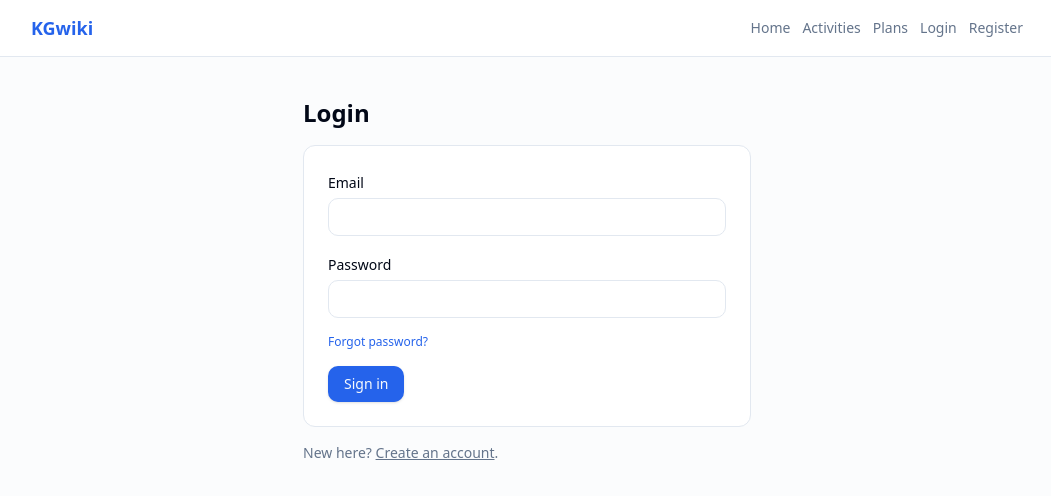
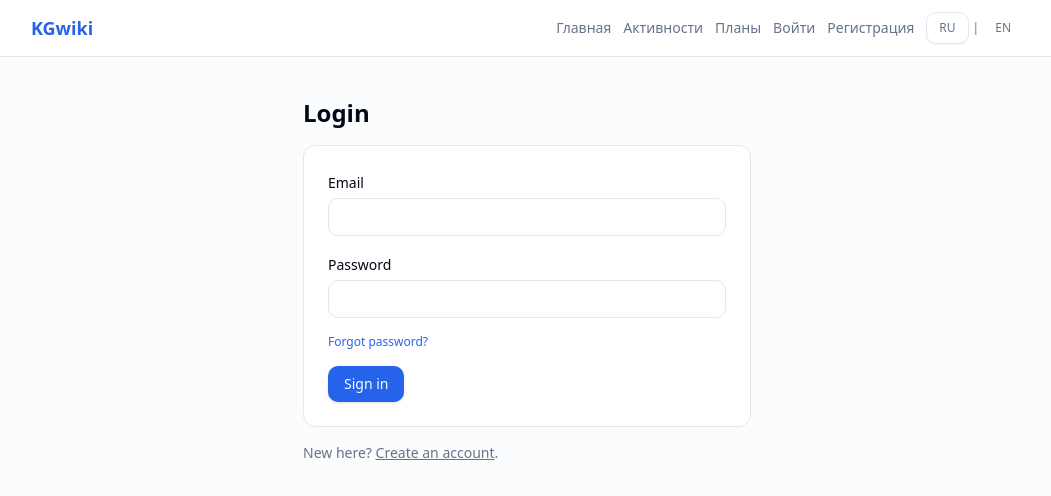
Before and after one commit to Greyusek/KGwiki, a Next.js app: page /login in a window 1280 px wide. Shown: the top 496 px of the page, without its empty margins (113-1164 px from the left). Built offline with nearby package versions, Linux system fonts and the light colour scheme; no server answers.

Commit message:
Add RU/EN localization scaffold and UX polish

```diff
--- a/src/app/activities/page.tsx
+++ b/src/app/activities/page.tsx
@@ -1,6 +1,7 @@
 import { auth } from "@/lib/auth";
 
 import { ActivityCard } from "@/components/activities/activity-card";
+import { TText } from "@/components/layout/t-text";
 import {
   AGE_GROUP_OPTIONS,
   CATEGORY_OPTIONS,
@@ -64,7 +65,7 @@ export default async function ActivitiesPage({
 
       {activities.length === 0 ? (
         <p className="rounded-lg border bg-background p-4 text-sm text-muted-foreground">
-          No public activities yet.
+          <TText tKey="empty.activities" />
         </p>
       ) : (
         <div className="grid gap-4">
--- a/src/app/layout.tsx
+++ b/src/app/layout.tsx
@@ -2,6 +2,7 @@ import type { Metadata } from "next";
 
 import "./globals.css";
 
+import { LanguageProvider } from "@/components/layout/language-provider";
 import { TopNav } from "@/components/layout/top-nav";
 
 export const metadata: Metadata = {
@@ -13,10 +14,10 @@ export default function RootLayout({ children }: Readonly<{ children: React.Reac
   return (
     <html lang="en">
       <body>
-        <div className="min-h-screen bg-muted/30">
+        <LanguageProvider><div className="min-h-screen bg-muted/30">
           <TopNav />
           <main className="mx-auto max-w-5xl px-4 py-10">{children}</main>
-        </div>
+        </div></LanguageProvider>
       </body>
     </html>
   );
--- a/src/app/plans/page.tsx
+++ b/src/app/plans/page.tsx
@@ -1,6 +1,7 @@
 import Link from "next/link";
 import { redirect } from "next/navigation";
 
+import { TText } from "@/components/layout/t-text";
 import { Button } from "@/components/ui/button";
 import { auth } from "@/lib/auth";
 import { listPlans } from "@/services/plan-service";
@@ -73,7 +74,7 @@ export default async function PlansPage({
             </li>
           ))}
         </ul>
-      ) : <p className="text-sm text-muted-foreground">No plans found.</p>}
+      ) : <p className="text-sm text-muted-foreground"><TText tKey="empty.plans" /></p>}
 
       <div className="flex items-center justify-between text-sm text-muted-foreground">
         <p>Page {page} of {totalPages} ({total} total)</p>
--- /dev/null
+++ b/src/components/layout/language-provider.tsx
@@ -0,0 +1,39 @@
+"use client";
+
+import { createContext, useContext, useEffect, useMemo, useState, type ReactNode } from "react";
+
+import { DEFAULT_LANGUAGE, LANGUAGE_STORAGE_KEY, resolveLanguage, t as translate, type Language } from "@/lib/i18n";
+
+type LanguageContextValue = {
+  language: Language;
+  setLanguage: (language: Language) => void;
+  t: (key: string) => string;
+};
+
+const LanguageContext = createContext<LanguageContextValue | null>(null);
+
+export function LanguageProvider({ children }: { children: ReactNode }) {
+  const [language, setLanguageState] = useState<Language>(DEFAULT_LANGUAGE);
+
+  useEffect(() => {
+    const saved = window.localStorage.getItem(LANGUAGE_STORAGE_KEY);
+    setLanguageState(resolveLanguage(saved));
+  }, []);
+
+  function setLanguage(next: Language) {
+    setLanguageState(next);
+    window.localStorage.setItem(LANGUAGE_STORAGE_KEY, next);
+  }
+
+  const value = useMemo(() => ({ language, setLanguage, t: (key: string) => translate(key, language) }), [language]);
+
+  return <LanguageContext.Provider value={value}>{children}</LanguageContext.Provider>;
+}
+
+export function useLanguage() {
+  const context = useContext(LanguageContext);
+  if (!context) {
+    throw new Error("useLanguage must be used within LanguageProvider");
+  }
+  return context;
+}
--- /dev/null
+++ b/src/components/layout/language-switcher.tsx
@@ -0,0 +1,16 @@
+"use client";
+
+import { useLanguage } from "@/components/layout/language-provider";
+import { Button } from "@/components/ui/button";
+
+export function LanguageSwitcher() {
+  const { language, setLanguage } = useLanguage();
+
+  return (
+    <div className="flex items-center gap-1 text-xs">
+      <Button type="button" size="sm" variant={language === "ru" ? "secondary" : "ghost"} onClick={() => setLanguage("ru")}>RU</Button>
+      <span className="text-muted-foreground">|</span>
+      <Button type="button" size="sm" variant={language === "en" ? "secondary" : "ghost"} onClick={() => setLanguage("en")}>EN</Button>
+    </div>
+  );
+}
--- /dev/null
+++ b/src/components/layout/nav-label.tsx
@@ -0,0 +1,8 @@
+"use client";
+
+import { useLanguage } from "@/components/layout/language-provider";
+
+export function NavLabel({ tKey }: { tKey: string }) {
+  const { t } = useLanguage();
+  return <>{t(tKey)}</>;
+}
--- /dev/null
+++ b/src/components/layout/t-text.tsx
@@ -0,0 +1,8 @@
+"use client";
+
+import { useLanguage } from "@/components/layout/language-provider";
+
+export function TText({ tKey }: { tKey: string }) {
+  const { t } = useLanguage();
+  return <>{t(tKey)}</>;
+}
--- a/src/components/layout/top-nav.tsx
+++ b/src/components/layout/top-nav.tsx
@@ -1,12 +1,14 @@
 import Link from "next/link";
 
 import { LogoutForm } from "@/components/auth/logout-form";
+import { LanguageSwitcher } from "@/components/layout/language-switcher";
+import { NavLabel } from "@/components/layout/nav-label";
 import { auth } from "@/lib/auth";
 
 const publicRoutes = [
-  { href: "/", label: "Home" },
-  { href: "/activities", label: "Activities" },
-  { href: "/plans", label: "Plans" }
+  { href: "/", key: "nav.home" },
+  { href: "/activities", key: "nav.activities" },
+  { href: "/plans", key: "nav.plans" }
 ];
 
 export async function TopNav() {
@@ -23,7 +25,7 @@ export async function TopNav() {
           {publicRoutes.map((route) => (
             <li key={route.href}>
               <Link href={route.href} className="transition-colors hover:text-foreground">
-                {route.label}
+                <NavLabel tKey={route.key} />
               </Link>
             </li>
           ))}
@@ -32,18 +34,18 @@ export async function TopNav() {
             <>
               <li>
                 <Link href="/activities/mine" className="transition-colors hover:text-foreground">
-                  My Activities
+                  <NavLabel tKey="nav.myActivities" />
                 </Link>
               </li>
               <li>
                 <Link href="/profile" className="transition-colors hover:text-foreground">
-                  Profile
+                  <NavLabel tKey="nav.profile" />
                 </Link>
               </li>
               {isAdmin ? (
                 <li>
                   <Link href="/admin" className="transition-colors hover:text-foreground">
-                    Admin
+                    <NavLabel tKey="nav.admin" />
                   </Link>
                 </li>
               ) : null}
@@ -55,16 +57,19 @@ export async function TopNav() {
             <>
               <li>
                 <Link href="/login" className="transition-colors hover:text-foreground">
-                  Login
+                  <NavLabel tKey="nav.login" />
                 </Link>
               </li>
               <li>
                 <Link href="/register" className="transition-colors hover:text-foreground">
-                  Register
+                  <NavLabel tKey="nav.register" />
                 </Link>
               </li>
             </>
           )}
+          <li>
+            <LanguageSwitcher />
+          </li>
         </ul>
       </nav>
     </header>
--- a/src/components/ui/button.tsx
+++ b/src/components/ui/button.tsx
@@ -9,9 +9,11 @@ const buttonVariants = cva(
   {
     variants: {
       variant: {
-        default: "bg-primary text-primary-foreground shadow hover:bg-primary/90",
-        outline: "border border-input bg-background shadow-sm hover:bg-accent hover:text-accent-foreground",
-        ghost: "hover:bg-accent hover:text-accent-foreground"
+        primary: "bg-primary text-primary-foreground shadow hover:bg-primary/90",
+        secondary: "border border-input bg-background shadow-sm hover:bg-accent hover:text-accent-foreground",
+        danger: "bg-red-600 text-white shadow hover:bg-red-700",
+        ghost: "hover:bg-accent hover:text-accent-foreground",
+        outline: "border border-input bg-background shadow-sm hover:bg-accent hover:text-accent-foreground"
       },
       size: {
         default: "h-9 px-4 py-2",
@@ -19,7 +21,7 @@ const buttonVariants = cva(
       }
     },
     defaultVariants: {
-      variant: "default",
+      variant: "primary",
       size: "default"
     }
   }
--- /dev/null
+++ b/src/lib/i18n.ts
@@ -0,0 +1,93 @@
+export const LANGUAGES = ["ru", "en"] as const;
+
+export type Language = (typeof LANGUAGES)[number];
+
+type Dictionary = Record<string, string>;
+
+export const translations: Record<Language, Dictionary> = {
+  ru: {
+    "nav.home": "Главная",
+    "nav.activities": "Активности",
+    "nav.plans": "Планы",
+    "nav.profile": "Профиль",
+    "nav.admin": "Админ",
+    "nav.myActivities": "Мои активности",
+    "nav.login": "Войти",
+    "nav.register": "Регистрация",
+    "button.save": "Сохранить",
+    "button.delete": "Удалить",
+    "button.add": "Добавить",
+    "button.cancel": "Отмена",
+    "button.edit": "Изменить",
+    "button.saving": "Сохранение...",
+    "activity.form.title": "Название",
+    "activity.form.ageGroup": "Возрастная группа",
+    "activity.form.summary": "Краткое описание",
+    "activity.form.goal": "Цель",
+    "activity.form.steps": "Шаги",
+    "activity.form.materials": "Материалы",
+    "activity.form.goalHelp": "Опишите, какого результата должны достичь дети.",
+    "activity.form.stepsHelp": "Каждый шаг с новой строки в порядке проведения.",
+    "activity.form.materialsHelp": "Перечислите используемые материалы, по одному на строку.",
+    "plan.form.type": "Тип плана",
+    "plan.form.title": "Название",
+    "plan.form.visibility": "Видимость",
+    "plan.form.day": "День",
+    "plan.form.week": "Неделя",
+    "plan.form.titleHelp": "Краткое понятное название (минимум 2 символа).",
+    "empty.activities": "Пока нет активностей.",
+    "empty.plans": "Пока нет планов.",
+    "empty.materials": "Пока нет материалов.",
+    "message.success.saved": "Успешно сохранено.",
+    "message.error.generic": "Произошла ошибка. Попробуйте снова.",
+    "message.validation.checkFields": "Проверьте заполнение полей."
+  },
+  en: {
+    "nav.home": "Home",
+    "nav.activities": "Activities",
+    "nav.plans": "Plans",
+    "nav.profile": "Profile",
+    "nav.admin": "Admin",
+    "nav.myActivities": "My Activities",
+    "nav.login": "Login",
+    "nav.register": "Register",
+    "button.save": "Save",
+    "button.delete": "Delete",
+    "button.add": "Add",
+    "button.cancel": "Cancel",
+    "button.edit": "Edit",
+    "button.saving": "Saving...",
+    "activity.form.title": "Title",
+    "activity.form.ageGroup": "Age group",
+    "activity.form.summary": "Summary",
+    "activity.form.goal": "Goal",
+    "activity.form.steps": "Steps",
+    "activity.form.materials": "Materials",
+    "activity.form.goalHelp": "Explain what children should achieve.",
+    "activity.form.stepsHelp": "One step per line in facilitation order.",
+    "activity.form.materialsHelp": "List used materials, one per line.",
+    "plan.form.type": "Plan type",
+    "plan.form.title": "Title",
+    "plan.form.visibility": "Visibility",
+    "plan.form.day": "Day",
+    "plan.form.week": "Week",
+    "plan.form.titleHelp": "Use a concise plan name (minimum 2 characters).",
+    "empty.activities": "No activities yet.",
+    "empty.plans": "No plans yet.",
+    "empty.materials": "No materials yet.",
+    "message.success.saved": "Saved successfully.",
+    "message.error.generic": "Something went wrong. Please try again.",
+    "message.validation.checkFields": "Please check the form fields."
+  }
+};
+
+export const DEFAULT_LANGUAGE: Language = "ru";
+export const LANGUAGE_STORAGE_KEY = "kgwiki.language";
+
+export function t(key: string, language: Language): string {
+  return translations[language][key] ?? key;
+}
+
+export function resolveLanguage(value: string | null | undefined): Language {
+  return value === "en" || value === "ru" ? value : DEFAULT_LANGUAGE;
+}
```
Also changed, not shown: src/components/activities/activity-form.tsx (+16 -10 lines), src/components/plans/plan-form.tsx (+17 -12 lines), 1 other file (tests, documents, lock files or other folders).
